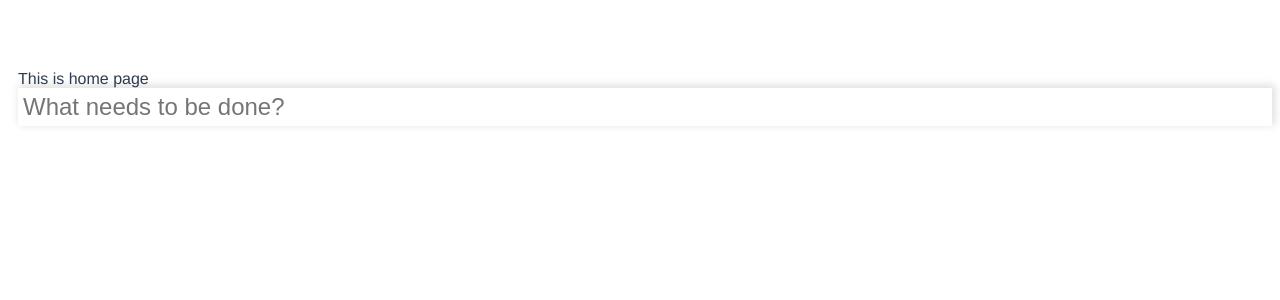
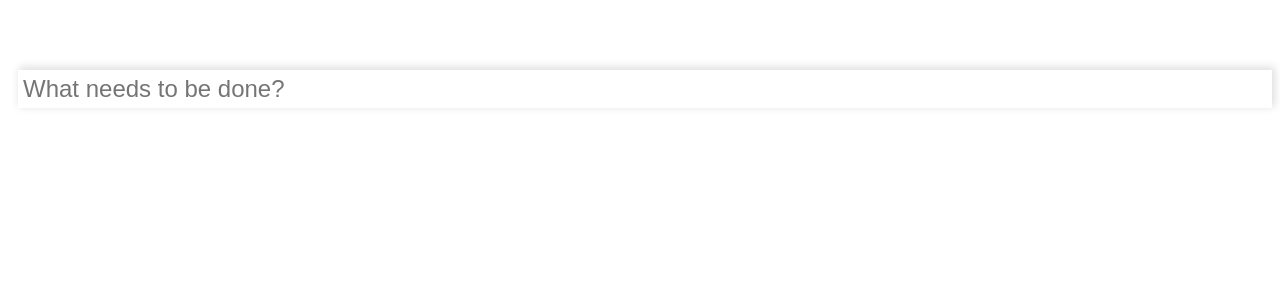
Before and after one commit to eko24ive/hello-vue, a Vue app: page / in a window 1280 px wide. Shown: the top 300 px of the page. Built offline with nearby package versions, Linux system fonts and the light colour scheme.

Commit message:
slight refactoring; added TodoList

```diff
--- a/src/pages/Home.vue
+++ b/src/pages/Home.vue
@@ -1,17 +1,19 @@
 <template>
     <div>
-      This is home page
-      <TodoInput/>
+      <todo-input/>
+      <todos-list/>
     </div>
 </template>
 
 <script>
   import TodoInput from '../components/TodoInput.vue';
+  import TodosList from '../components/TodosList.vue';
 
   export default {
     name: 'Home',
     components: {
-      TodoInput
+      TodoInput,
+      TodosList
     }
   }
 </script>
```
